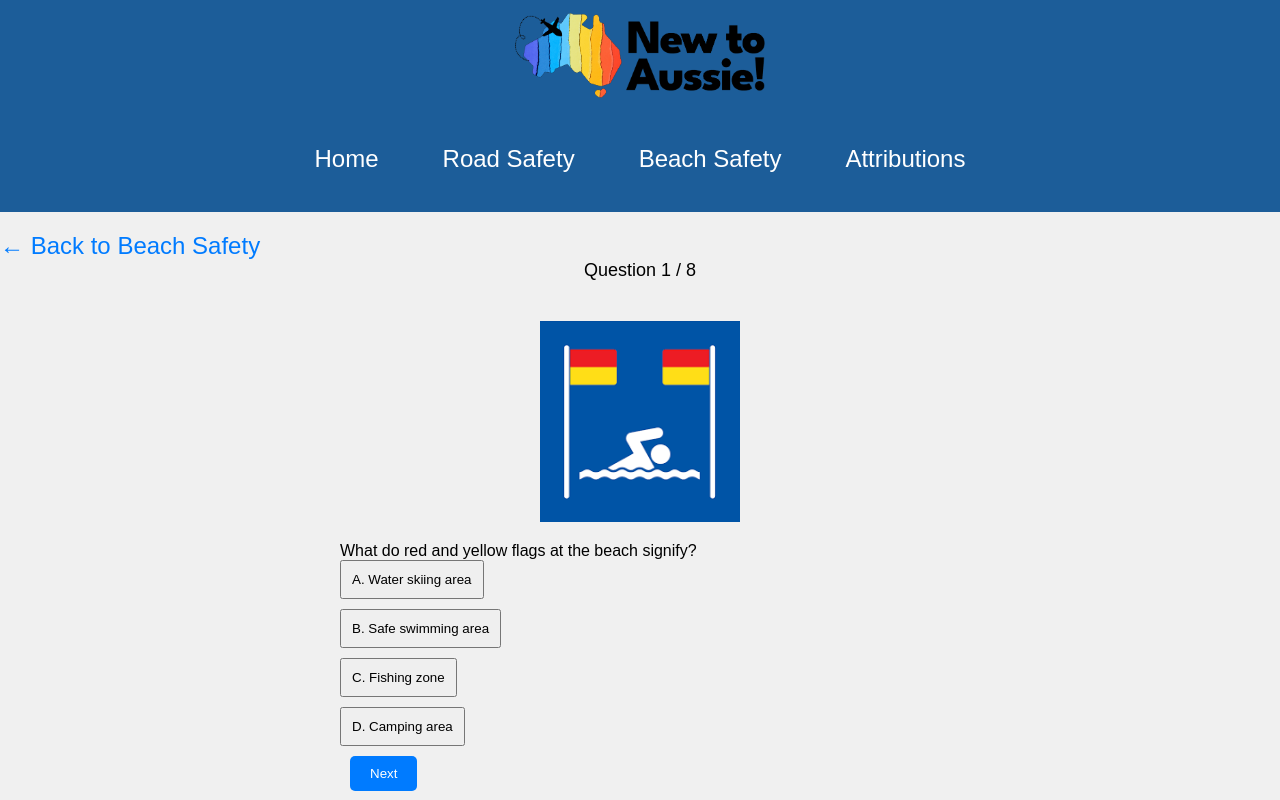
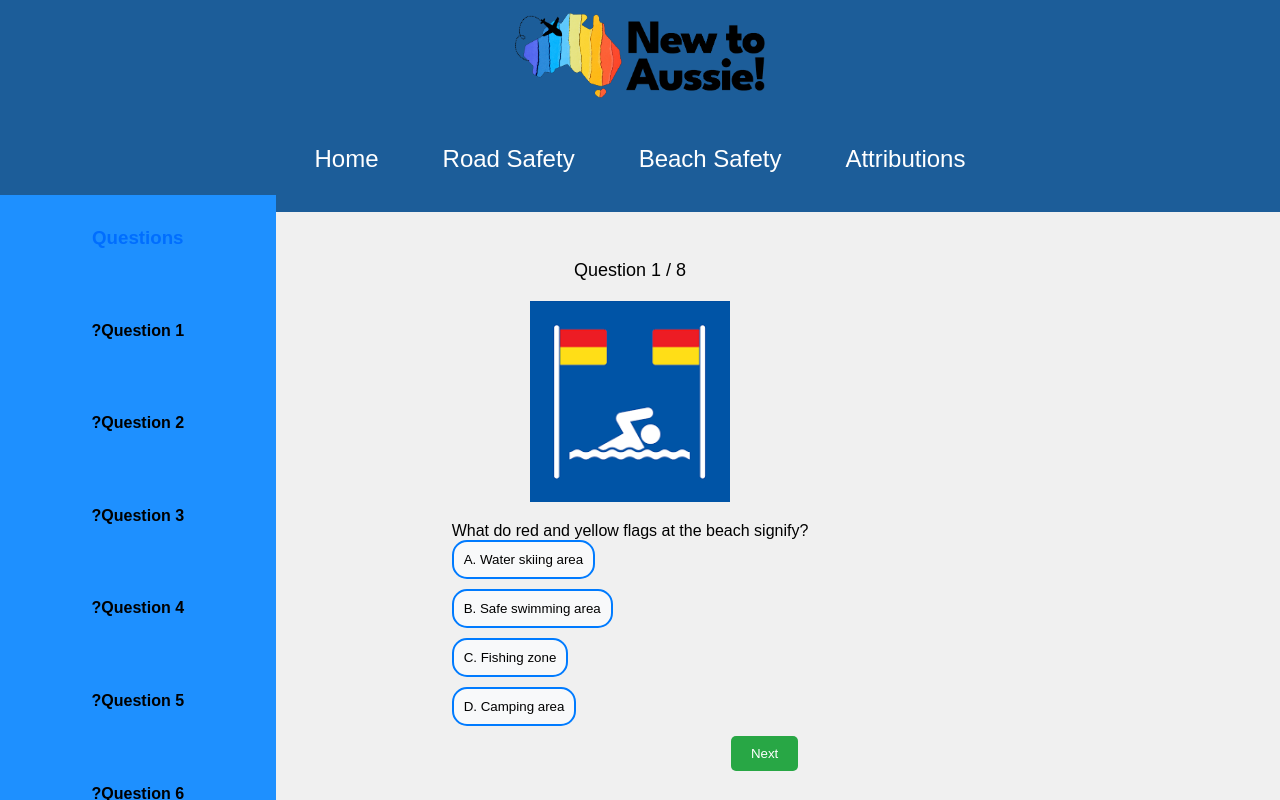
Before and after one commit to ShekharTy/new-to-aussie, a React (Create React App) app: page /#/beach-quiz in a window 1280 px wide. Built offline with nearby package versions, Linux system fonts and the light colour scheme.

Commit message:
Added the sidebar of quiz

```diff
--- a/src/components/beach-quiz.js
+++ b/src/components/beach-quiz.js
@@ -97,10 +97,6 @@ const Quiz = () => {
     const newUserAnswers = [...userAnswers];
     newUserAnswers[currentQuestion] = answerOption;
     setUserAnswers(newUserAnswers);
-
-    // Optionally move to the next question immediately upon selecting an answer
-    // Remove this line if you want users to manually click "Next" to proceed
-    handleNextQuestion();
   };
 
   // Function to advance to the next question
@@ -111,6 +107,11 @@ const Quiz = () => {
     } else {
       setShowReviewPage(true); // Show review page when all questions have been answered
     }
+  };
+
+  // Function to check if the question is answered
+  const isQuestionAnswered = (index) => {
+    return userAnswers[index] !== null;
   };
 
   // Function to go back to the previous question
@@ -165,6 +166,8 @@ const Quiz = () => {
       <div className="back-link-container">
         <Link to="/beach-safety" className="back-to-beach-safety">&#8592; Back to Beach Safety</Link>
       </div>
+      <div className="quiz-layout">
+        <div className="quiz">
           {showReviewPage ? (
             <ReviewPage />
           ) : (
@@ -184,18 +187,31 @@ const Quiz = () => {
                       onClick={() => handleAnswerOptionClick(answerOption)}
                       className={`answer-button ${userAnswers[currentQuestion]?.answerText === answerOption.answerText ? 'selected' : ''}`}
                     >
-                  {/* Prepend the letter label */}
                       {String.fromCharCode(65 + index)}. {answerOption.answerText}
                     </button>
                   ))}
                 </div>
               </div>
+              <div className="sidebar">
+                <h3>Questions</h3>
+                {questions.map((_, index) => (
+                  <div key={index} className={`sidebar-item ${isQuestionAnswered(index) ? 'answered' : ''}`}>
+                    <span className="sidebar-item-icon">{isQuestionAnswered(index) ? '✔︎' : '?'}</span>
+                    <span className="sidebar-item-text">Question {index + 1}</span>
+                  </div>
+                ))}
+              </div>
               <div className="quiz-navigation">
                 {currentQuestion > 0 && <button onClick={handlePreviousQuestion}>Previous</button>}
-            {currentQuestion < questions.length - 1 && <button onClick={handleNextQuestion}>Next</button>}
+                {currentQuestion < questions.length - 1 && (
+                  <button onClick={handleNextQuestion}>Next</button>
+                )}
+                {currentQuestion === questions.length - 1 && <button onClick={() => setShowReviewPage(true)}>Submit</button>}
               </div>
             </>
           )}
+        </div>
+      </div>
     </div>
   );
 };
--- a/src/styles/beach-quiz.css
+++ b/src/styles/beach-quiz.css
@@ -33,37 +33,59 @@
     text-align: left; /* Align the text to the left */
     margin-bottom: 10px; /* Add some space between the buttons */
     padding: 10px; /* Add padding inside the buttons */
-    /* Add other styles as needed */
+    border: 2px solid #007bff; /* Adds a border to make the button stand out */
+    border-radius: 15px; /* Smooths out the corners */
+    background-color: #f8f9fa; /* Light background color */
+    color: black; /* Text color */
+    cursor: pointer; /* Changes the cursor to indicate it's clickable */
+    transition: background-color 0.3s, color 0.3s;
   }
 
   .answer-button:hover {
-    /* Hover state for buttons */
     background-color: #ececec;
   }
 
   .answer-button.selected {
-    /* Style for the selected answer */
-    border-color: blue
+    background-color: #007bff; /* Changes the background color to indicate selection */
+    color: white; /* Changes the text color to white for better contrast */
+    border-color: #0056b3;
+  }
+
+  .quiz-layout {
+    display: flex;
+    flex-direction: row;
+    justify-content: space-between; /* Adjust to evenly distribute content */
+  }
+
+  .quiz {
+    flex-grow: 1; /* Ensure the quiz content takes up remaining space */
+    margin-right: 20px; /* Add space between quiz content and sidebar */
   }
 
   .quiz-navigation {
-    margin-top: 20px;
+    display: flex;
+    flex-direction: row; /* Display buttons in a row */
+    justify-content: flex-end; /* Align buttons to the end of the container */
   }
 
   .quiz-navigation button {
-    background-color: #007bff;
+    background-color: #007bff; /* Set button color */
     color: white;
     border: none;
     padding: 10px 20px;
     margin: 0 10px;
     border-radius: 5px;
     cursor: pointer;
+    transition: background-color 0.3s, color 0.3s;
   }
 
   .quiz-navigation button:hover {
     background-color: #0056b3;
   }
 
+  .quiz-navigation button:first-child {
+    background-color: #28a745; /* Set previous button color */
+  }
 
   .quiz-container, .review-page {
     display: flex;
@@ -155,3 +177,29 @@
     /* ... existing styles */
     margin-top: 20px; /* Adds some space between the review items and the button */
   }
+
+  sidebar {
+    width: 200px; /* Adjust sidebar width */
+    background-color: #f0f0f0; /* Set sidebar background color */
+    border-radius: 5px; /* Optional: add border radius for aesthetics */
+    padding: 10px; /* Add padding to sidebar content */
+  }
+
+  .sidebar-item {
+    display: flex;
+    align-items: center;
+    justify-content: space-between; /* Adjust content spacing */
+    padding: 10px;
+    border-radius: 5px;
+    margin-bottom: 10px; /* Add space between sidebar items */
+  }
+
+  .sidebar-item.answered {
+    background-color: #e0ffe0; /* Set background color for answered items */
+  }
+
+  .sidebar-item.answered::after {
+    content: '✓'; /* Use the correct Unicode character for the checkmark */
+    color: green; /* Set color for the checkmark */
+    font-size: 20px; /* Adjust checkmark size */
+  }
```
Lines whose indentation alone changed are shown as unchanged.
